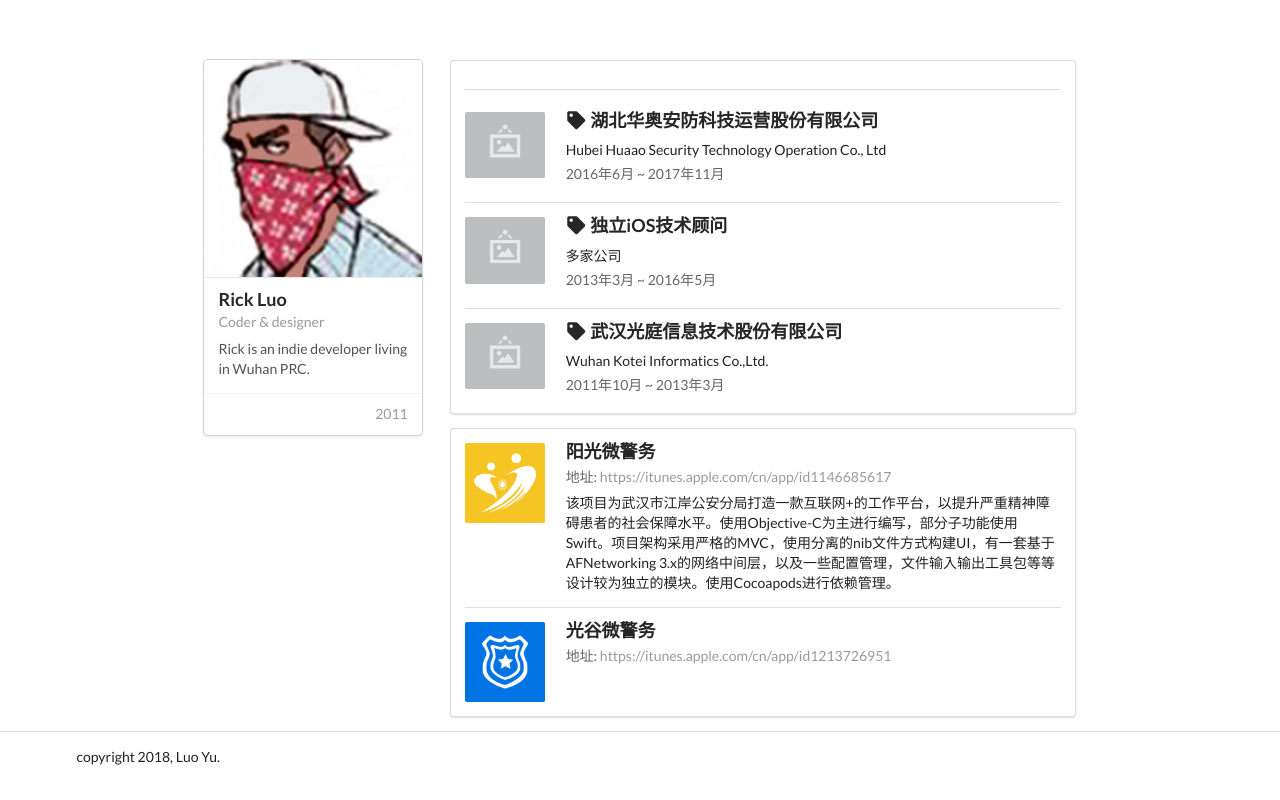
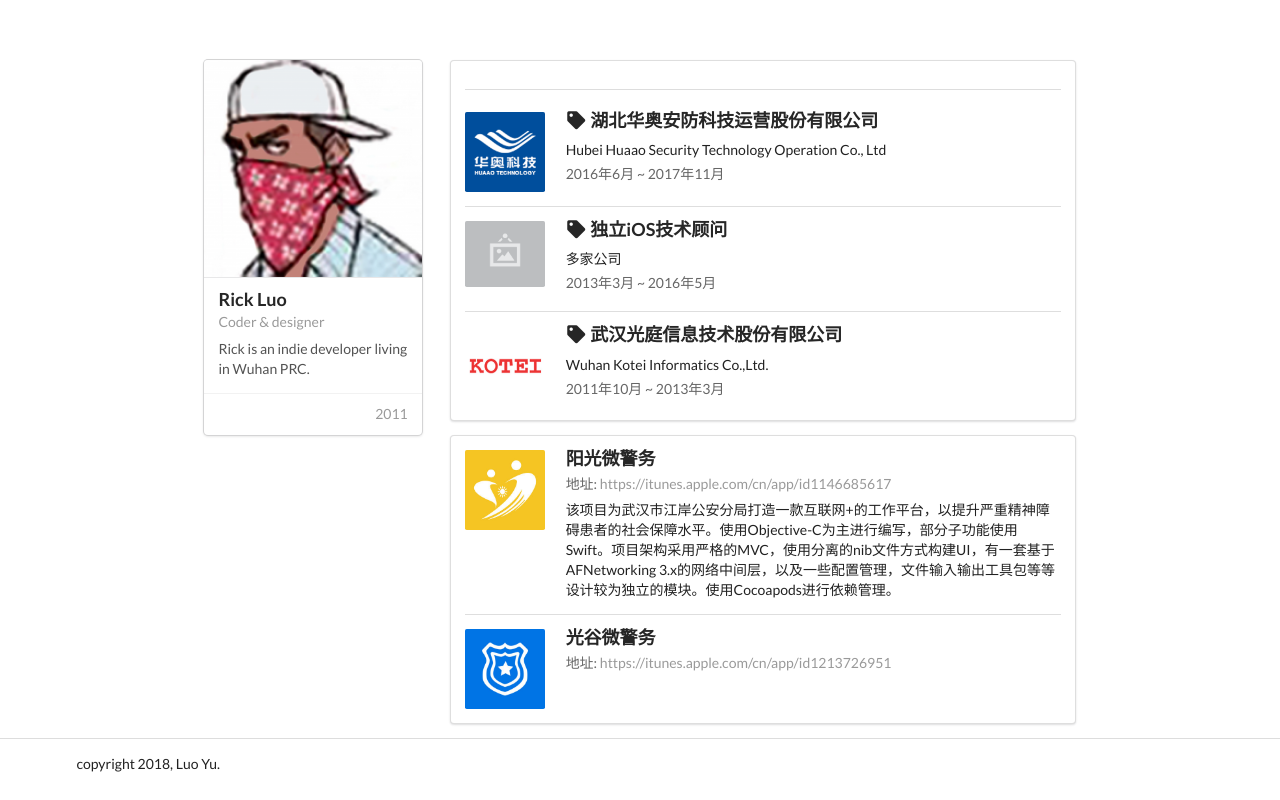
Before and after one commit to blodely/blodely.github.io, a plain HTML site: page index.html in a window 1280 px wide. Drawn offline with Linux system fonts and the light colour scheme.

Commit message:
[Modify] company logo displayed

```diff
--- a/index.html
+++ b/index.html
@@ -48,7 +48,7 @@
 <div class="ui divided items">
 
 <div class="item">
-	<div class="ui tiny image"><img src="img/wireframe/image.png" alt=""></div>
+	<div class="ui tiny image"><img src="img/company/logo-huaao.png" alt=""></div>
 	<div class="content">
 		<div class="header"><i class="tag icon"></i>湖北华奥安防科技运营股份有限公司</div>
 		<div class="description">Hubei Huaao Security Technology Operation Co., Ltd</div>
@@ -66,7 +66,7 @@
 </div>
 
 <div class="item">
-	<div class="ui tiny image blue"><img src="img/wireframe/image.png" alt=""></div>
+	<div class="ui tiny image blue"><img src="img/company/logo-kotei.jpg" alt=""></div>
 	<div class="content">
 		<div class="header"><i class="tag icon"></i>武汉光庭信息技术股份有限公司</div>
 		<div class="description">Wuhan Kotei Informatics Co.,Ltd.</div>
```
